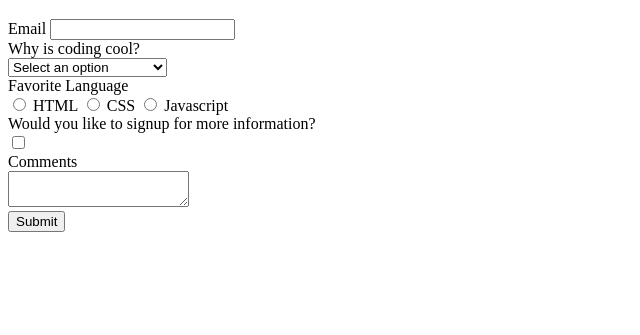
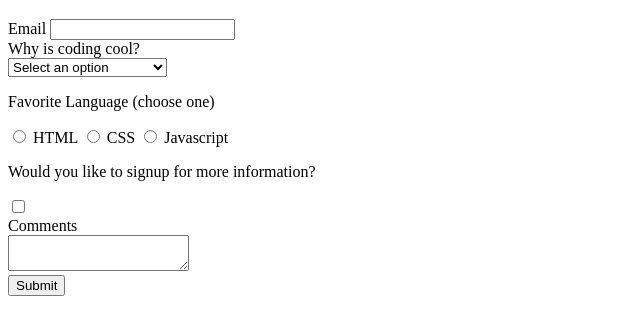
Before and after one commit to BenGrimmius/mod1-0822-code-solutions, a website: page html-forms/index.html in a window 1280 px wide. Shown: the part 61-396 px from the top of the page, without its empty margins (0-640 px from the left). Drawn offline with Linux system fonts and the light colour scheme.

Commit message:
Complete html-forms exercise

```diff
--- a/html-forms/index.html
+++ b/html-forms/index.html
@@ -21,7 +21,7 @@
       </div>
     </div>
 
-    <div>Favorite Language</div>
+    <p>Favorite Language (choose one)</p>
     <div>
       <input type="radio" name="favorite" id="html" value="html">
       <label for="html">HTML</label>
@@ -32,9 +32,10 @@
     </div>
 
     <div>
-      <label for="signup">Would you like to signup for more information?</label>
+      <p>Would you like to signup for more information?</p>
       <div>
         <input type="checkbox" id="signup" name="signup" value="signup">
+        <label for="signup">
       </div>
     </div>
 
```
